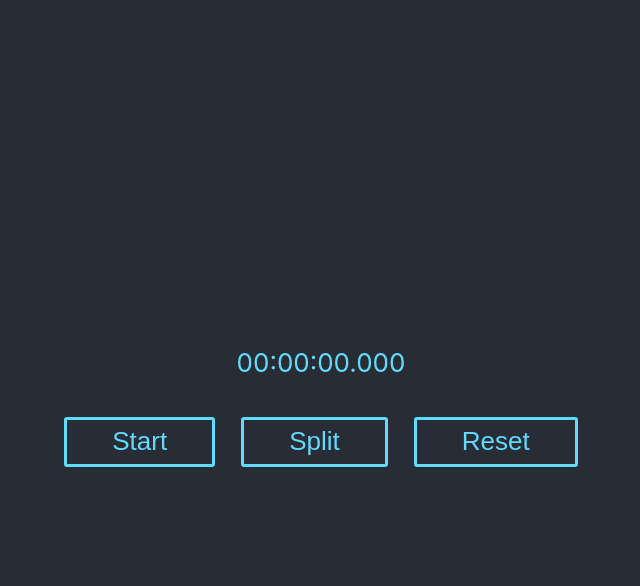
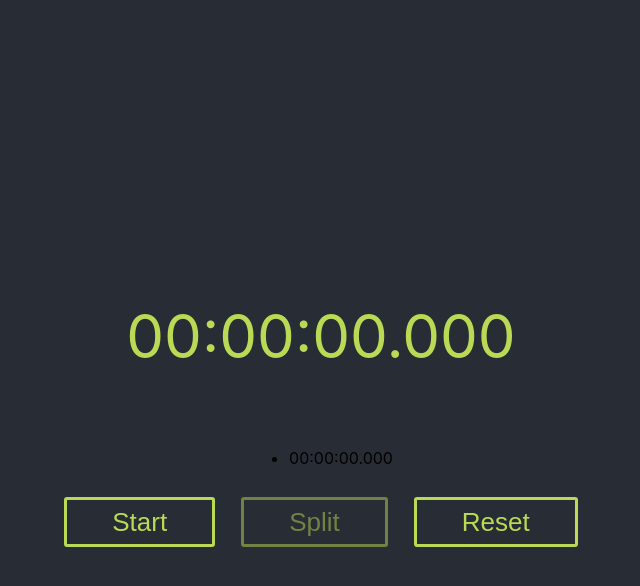
Before and after one commit to devolasvegas/react-stopwatch, a React (Create React App) app: page / in a window 1280 px wide. Both pictures are taken after a click on the button "Split". Shown: the top 586 px of the page, without its empty margins (319-959 px from the left). Built offline with nearby package versions, Linux system fonts and the light colour scheme.

Commit message:
change mainColor and start building out splits logic

```diff
--- a/src/App.js
+++ b/src/App.js
@@ -4,7 +4,7 @@ import { createGlobalStyle, ThemeProvider } from 'styled-components'
 import Stopwatch from './Stopwatch'
 
 const theme = {
-  mainColor: '#61dafb',
+  mainColor: '#bada55',
   secondaryColor: '#282c34',
 }
 
--- a/src/Stopwatch.js
+++ b/src/Stopwatch.js
@@ -12,11 +12,10 @@ const StyledStopwatch = styled.main`
     flex-direction: column;
     align-items: center;
     justify-content: center;
-  }
 
     .timer {
       color: ${props => props.theme.mainColor};
-    font-size: calc(10px + 2vmin);
+      font-size: calc(20px + 5vmin);
     }
 
     .button-container {
@@ -35,15 +34,25 @@ const StyledStopwatch = styled.main`
         background: transparent;
         border: 3px solid ${props => props.theme.mainColor};
         border-radius: 3px;
+        transition: 300ms;
+        &.inactive {
+            opacity: 0.5;
+        }
+      }
     }
   }
 `
 
 class Stopwatch extends Component {
-  state = {
+
+  constructor(props) {
+    super(props)
+
+    this.state = {
       isRunning: false,
       timeRunning: 0,
       splits: [],
+    }
   }
 
   startButton = () => {
@@ -61,7 +70,15 @@ class Stopwatch extends Component {
   }
 
   splitButton = () => {
-    console.log('Split!')
+    const splits = this.state.splits
+    if(splits.length >= 1) {
+      const lastSplit = splits[splits.length - 1]
+      const newSplit = this.state.timeRunning - lastSplit
+      splits.push(newSplit)
+    } else {
+      splits.push(this.state.timeRunning)
+    }
+    this.setState({ splits })
   }
 
   resetButton = () => {
@@ -77,20 +94,25 @@ class Stopwatch extends Component {
   }
 
   render() {
-    const { isRunning, timeRunning } = this.state;
+    const { isRunning, timeRunning, splits } = this.state;
 
     return (
       <StyledStopwatch>
         <article className="App-header">
           <p className="timer">{this.formatTime(timeRunning)}</p>
+          <ul>
+            {splits.map(split => (
+              <li>{this.formatTime(split)}</li>
+            ))}
+          </ul>
           <div className="button-container">
             <button type="button" className="start-button" onClick={this.startButton}>
               { isRunning ? 'Stop' : 'Start'}
             </button>
-            <button type="button" className="split-button" onClick={this.splitButton}>
+            <button type="button" className={`split-button${isRunning ? '' : ' inactive'}`} onClick={this.splitButton}>
               Split
             </button>
-            <button type="button" className="reset-button" onClick={this.resetButton}>
+            <button type="button" className={`reset-button${isRunning ? ' inactive' : ''}`} onClick={isRunning ? null : this.resetButton}>
               Reset
             </button>
           </div>
```
Lines whose indentation alone changed are shown as unchanged.
